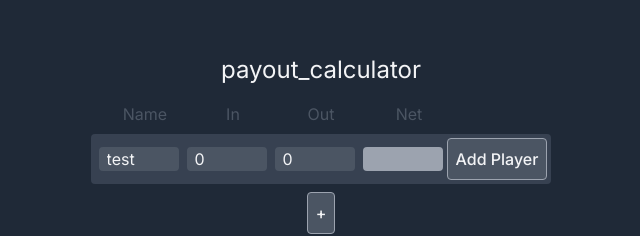
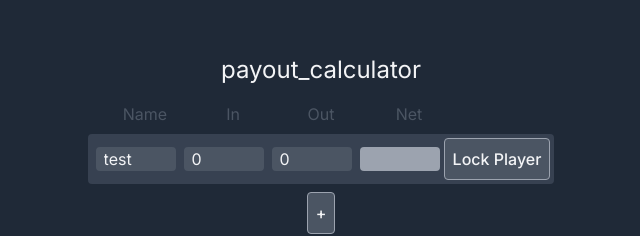
Before and after one commit to samMolyneux/payout_calculator, a Next.js app: page / in a window 1280 px wide. Shown: the part 219-455 px from the top of the page, without its empty margins (319-959 px from the left). Built offline with nearby package versions, Linux system fonts and the light colour scheme.

Commit message:
validation

```diff
--- a/app/pages/home/InputForm.tsx
+++ b/app/pages/home/InputForm.tsx
@@ -10,7 +10,7 @@ import TransactionRow from "./TransactionRow";
 const InputForm: React.FC<{}> = (props) => {
   let transactions: Transaction[] = new Array();
   const [ledger, setLedger] = useState<Player[]>([
-    { name: "test", id: 0 } as Player,
+    { name: "test", id: 0, net: 0 } as Player,
   ]);
   const [output, setOutput] = useState<Transaction[]>([]);
   const [discrepancy, setDiscrepancy] = useState<number>();
@@ -23,16 +23,30 @@ const InputForm: React.FC<{}> = (props) => {
     //   return false;
     // }
 
-    setLedger([...ledger, { id: playerCount } as Player]);
+    setLedger([...ledger, { id: playerCount, net: 0 } as Player]);
     setPlayerCount(playerCount + 1);
     return true;
   }
 
+  const checkDuplicateName = (name: string, id: number) => {
+    console.log(`new name: ${name}`);
+    console.log(ledger);
+    console.log(
+      ledger.some((player) => {
+        player.name === name;
+      })
+    );
+    return ledger.some((player) => player.name === name && player.id != id);
+  };
+
   const setPlayer = (index: number, newVal: Player) => {
+    const validatedVal = {
+      ...newVal,
+      invalid: checkDuplicateName(newVal.name, newVal.id),
+    };
     const newLedger = ledger.map((player, i) => {
       if (i === index) {
-        // Increment the clicked counter
-        return newVal;
+        return validatedVal;
       } else {
         // The rest haven't changed
         return player;
--- a/app/pages/home/InputRow.tsx
+++ b/app/pages/home/InputRow.tsx
@@ -11,7 +11,6 @@ const InputRow: React.FC<{
   const [inVal, setInVal] = useState(0);
   const [outVal, setOutVal] = useState(0);
   const [locked, setLocked] = useState(false);
-  const [name, setName] = useState(props.player.name || "");
 
   function onNetChange(inVal: number, outVal: number) {
     const newNet = convertToPence(outVal - inVal);
@@ -27,14 +26,18 @@ const InputRow: React.FC<{
   }
 
   return (
-    <div className=" flex bg-gray-700 p-1 my-2 rounded items-center">
+    <>
+      <div
+        className={`flex bg-gray-700 p-1 my-2 rounded items-center  ${
+          props.player.invalid && " outline-double outline-red-500"
+        } `}
+      >
         <input
           type="text"
           id="playerName"
           className=" bg-gray-600 p-2  rounded w-20 h-6 mx-1 disabled:bg-gray-700"
-        value={name}
+          value={props.player.name || ""}
           onChange={(e) => {
-          setName(e.target.value);
             props.onChange({ ...props.player, name: e.target.value });
           }}
           // disabled={locked}
@@ -67,18 +70,19 @@ const InputRow: React.FC<{
         </div>
 
         <button
-        className="p-2 flex border bg-gray-600 font-medium rounded hover:font-bold active:text-gray-400 active: border-gray-400 disabled:bg-gray-700 disabled:border-none"
+          className="p-2 content-center flex border bg-gray-600 font-medium rounded hover:font-bold active:text-gray-400 active: border-gray-400 disabled:bg-gray-700 disabled:border-none"
           onClick={(e) => {
-          // setLocked(
-          //   buttonClick(playerName, convertToPence(outVal - inVal), locked)
-          // );
+            setLocked(!locked);
             console.log("player added");
           }}
-        disabled={locked}
         >
-        {locked ? "Confirmed" : "Add Player"}
+          {locked ? "Unlock Player" : "Lock Player"}
         </button>
       </div>
+      {props.player.invalid && (
+        <div className="text-red-500">Name value must be unique</div>
+      )}
+    </>
   );
 };
 
--- a/app/types/index.tsx
+++ b/app/types/index.tsx
@@ -2,6 +2,7 @@ interface Player {
   id: number;
   name: string;
   net: number;
+  invalid: boolean;
 }
 
 interface Transaction {
```
Also changed, not shown: 1 other file (tests, documents, lock files or other folders). Lines whose indentation alone changed are shown as unchanged.
